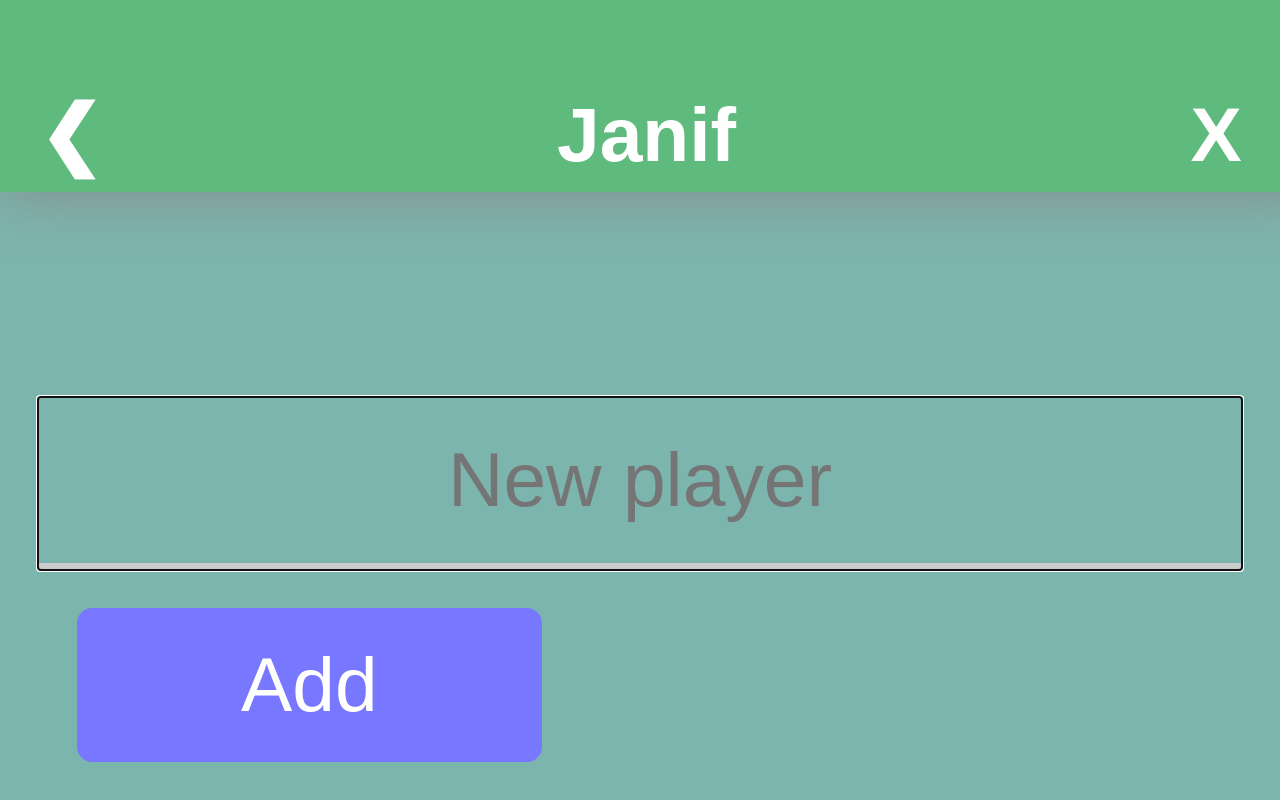
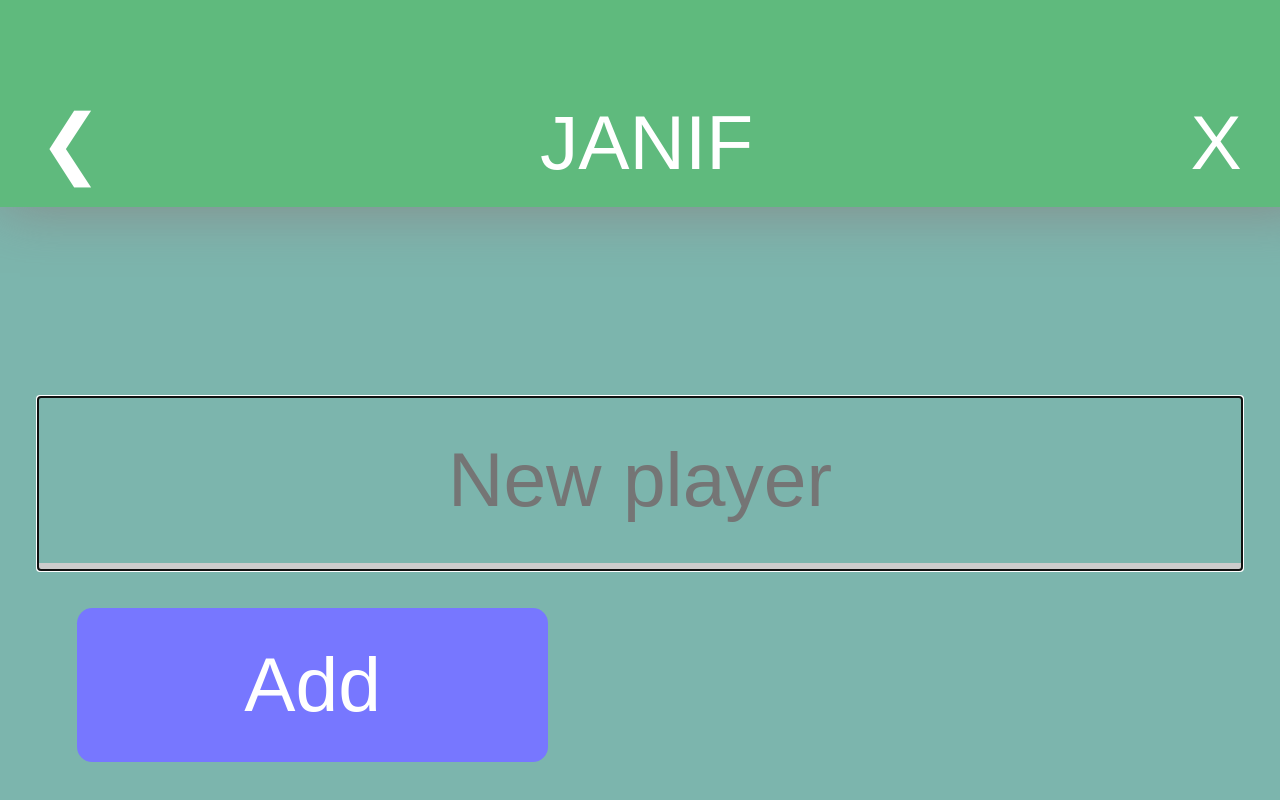
Before and after one commit to nlhiorth/janif, a React (Create React App) app in the folder janif-react/: page / in a window 1280 px wide. Built offline with nearby package versions, Linux system fonts and the light colour scheme.

Commit message:
Headers tuff

```diff
--- a/janif-react/src/App.css
+++ b/janif-react/src/App.css
@@ -18,7 +18,7 @@ body {
   background-color: #7CB5AD;
   /* font-family: "Helvetica Neue", Helvetica, Arial, sans-serif; */
   font-family: 'Nunito', sans-serif;
-  font-weight: 600;
+  font-weight: 300;
   font-size: 1rem; /* 15px */
   line-height: 1.7;
   margin: 0;
--- a/janif-react/src/components/Common/HeadSpace.css
+++ b/janif-react/src/components/Common/HeadSpace.css
@@ -1,4 +1,4 @@
 .HeadSpace {
   width: 100%;
-  height: 5rem;
+  height: 5.5rem;
 }
--- a/janif-react/src/components/Common/Header.css
+++ b/janif-react/src/components/Common/Header.css
@@ -4,7 +4,7 @@
   background-color: #5fba7d;
   box-shadow: 0 0 1.5rem #888888;
   margin: 0;
-  padding: 3rem 1rem 1rem 0rem;
+  padding: 2rem 1rem 0rem 0rem;
   position: fixed;
   top: 0px;
   left: 0px;
@@ -14,6 +14,5 @@
   align-items: stretch;
   color: #FFF;
   font-size: 2rem;
-  line-height: 1rem;
   text-align: center;
 }
--- a/janif-react/src/components/Common/Header.jsx
+++ b/janif-react/src/components/Common/Header.jsx
@@ -7,7 +7,7 @@ class Header extends Component {
     return (
       <div className="Header">
         <div className="help">{'❮'}</div>
-        <div className="title">{'Janif'}</div>
+        <div className="title">{'JANIF'}</div>
         <div className="close" onClick={this.props.resetState}>{'X'}</div>
       </div>
     );
--- a/janif-react/src/components/Views/Setup.css
+++ b/janif-react/src/components/Views/Setup.css
@@ -17,6 +17,7 @@
 }
 
 .setupplayerlist li div {
+  font-weight: 300;
   padding-left: 1rem;
   padding-right: 1rem;
 }
```
